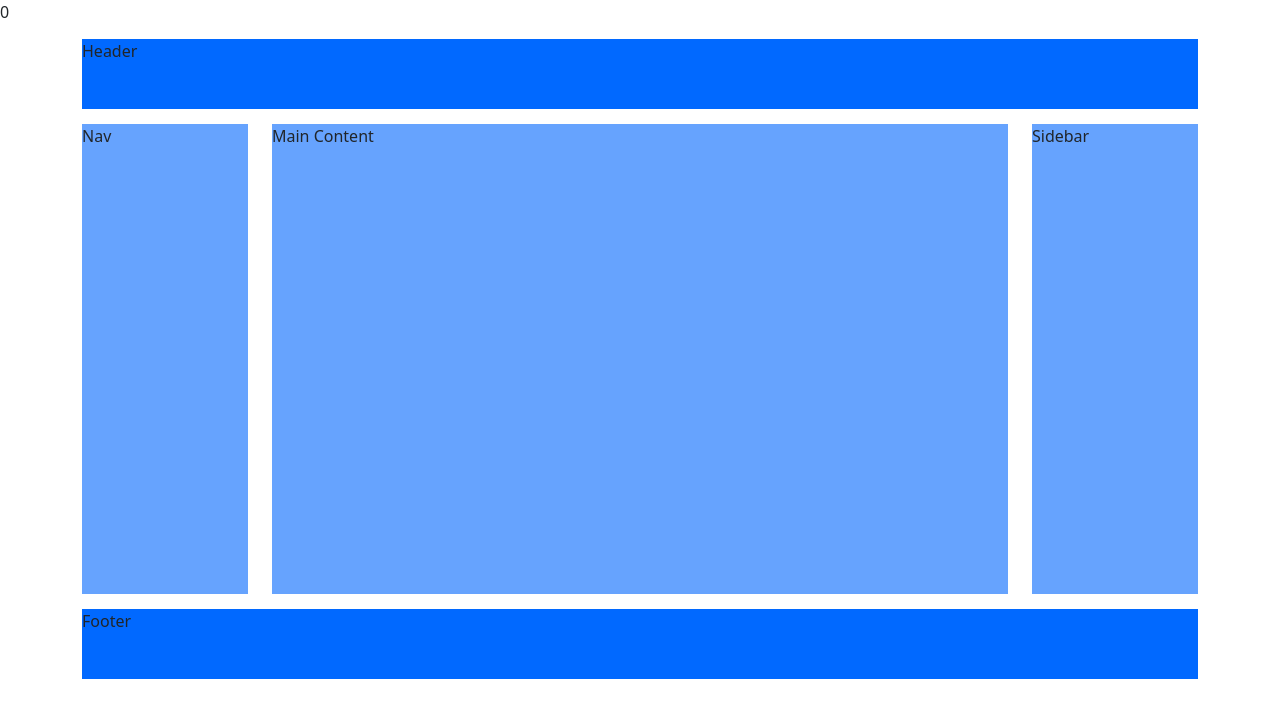
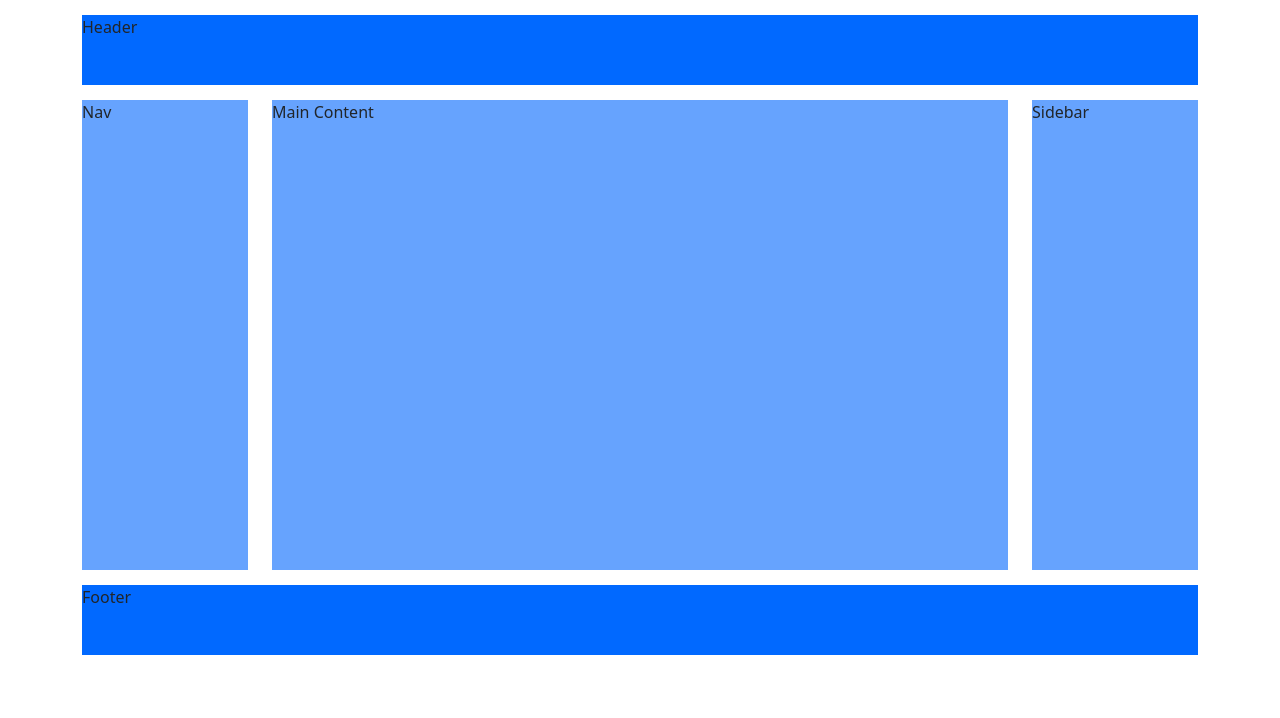
Before and after one commit to farzamina/bootstrap, a plain HTML site: page index.html in a window 1280 px wide. Drawn offline with nearby package versions, Linux system fonts and the light colour scheme.

Commit message:
Update index.html

```diff
--- a/index.html
+++ b/index.html
@@ -5,7 +5,7 @@
     <meta http-equiv="X-UA-Compatible" content="IE=edge">
     <meta name="viewport" content="width=device-width, initial-scale=1.0">
     <title>Document</title>
-    <link href="https://cdn.jsdelivr.net/npm/bootstrap@5.0.2/dist/css/bootstrap.min.css" rel="stylesheet" integrity="sha384-EVSTQN3/azprG1Anm3QDgpJLIm9Nao0Yz1ztcQTwFspd3yD65VohhpuuCOmLASjC" crossorigin="anonymous">0
+    <link href="https://cdn.jsdelivr.net/npm/bootstrap@5.0.2/dist/css/bootstrap.min.css" rel="stylesheet" integrity="sha384-EVSTQN3/azprG1Anm3QDgpJLIm9Nao0Yz1ztcQTwFspd3yD65VohhpuuCOmLASjC" crossorigin="anonymous">
     <link rel="stylesheet" href="css/style.css">
 </head>
 <body>
```
